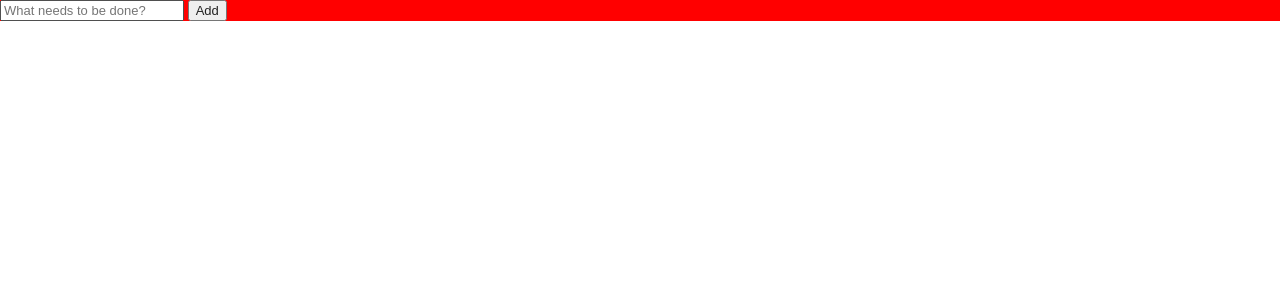
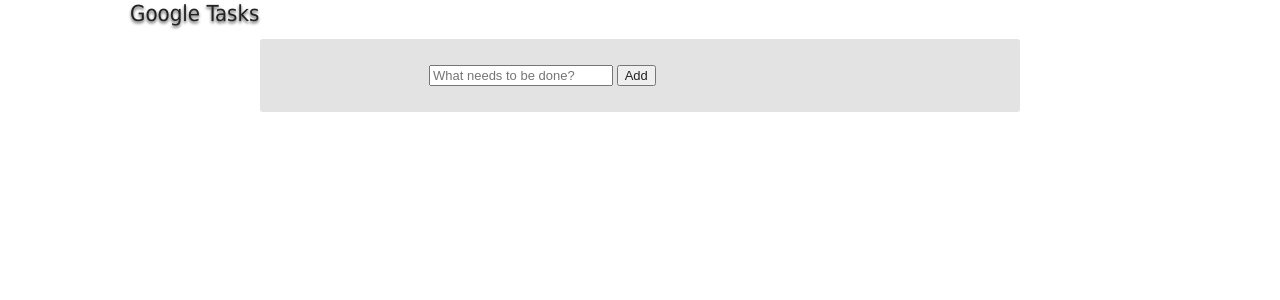
Before and after one commit to dhavalsdoshi/karya, a Python web app: template templates/index.html in a window 1280 px wide. Shown: the top 300 px of the page. Run offline with Jinja, Linux system fonts and the light colour scheme; the template is opened without the code that fills it, so the values that code supplies are empty; some libraries are stand-ins or nearby versions.

Commit message:
Thrown hands at css

```diff
--- a/static/css/tasks.css
+++ b/static/css/tasks.css
@@ -1,6 +1,23 @@
+#container{
+    margin: 0em 10em 2em 10em;
+}
+#header{
+    padding-bottom: 1em;
+}
+#banner-text{
+    font: 1.7em Tahoma, Helvetica, Arial, Sans-Serif;
+    text-align: center;
+    text-shadow: 0px 2px 3px #555;
+}
 #tasks-form
 {
-    background-color: red;
+    margin-left: 10em;
+    margin-right: 10em;
+    padding: 2em 13em;
+    background-color: #e3e3e3;
+    -moz-border-radius: 2px;
+    border-radius: 3px;
+    border-style:
 }
 
 .completed{
--- a/templates/index.html
+++ b/templates/index.html
@@ -46,8 +46,8 @@
 <body>
 
   <div id="container">
-    <header>
-
+    <header id="header">
+        <span id="banner-text">Google Tasks</span>
     </header>
     <div id="main" role="main">
       {% if url %}
```
